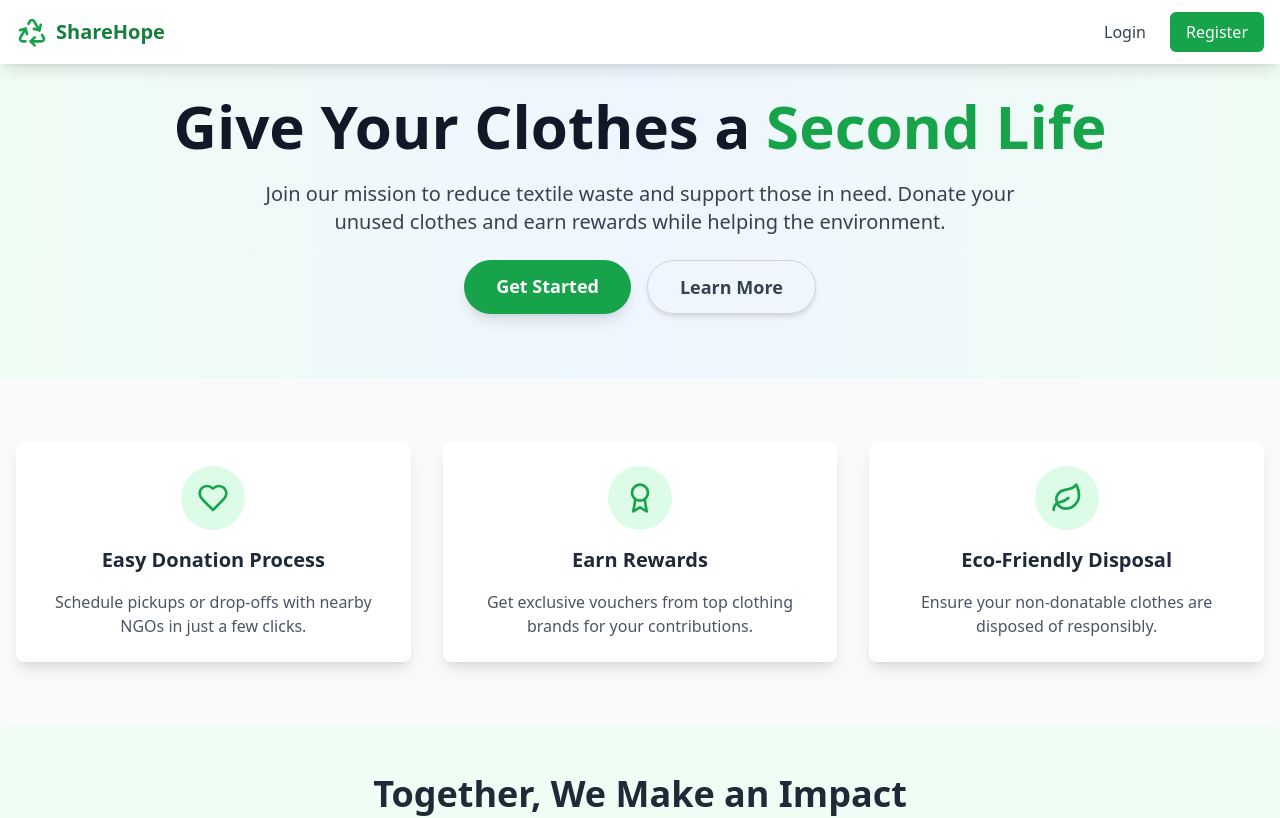
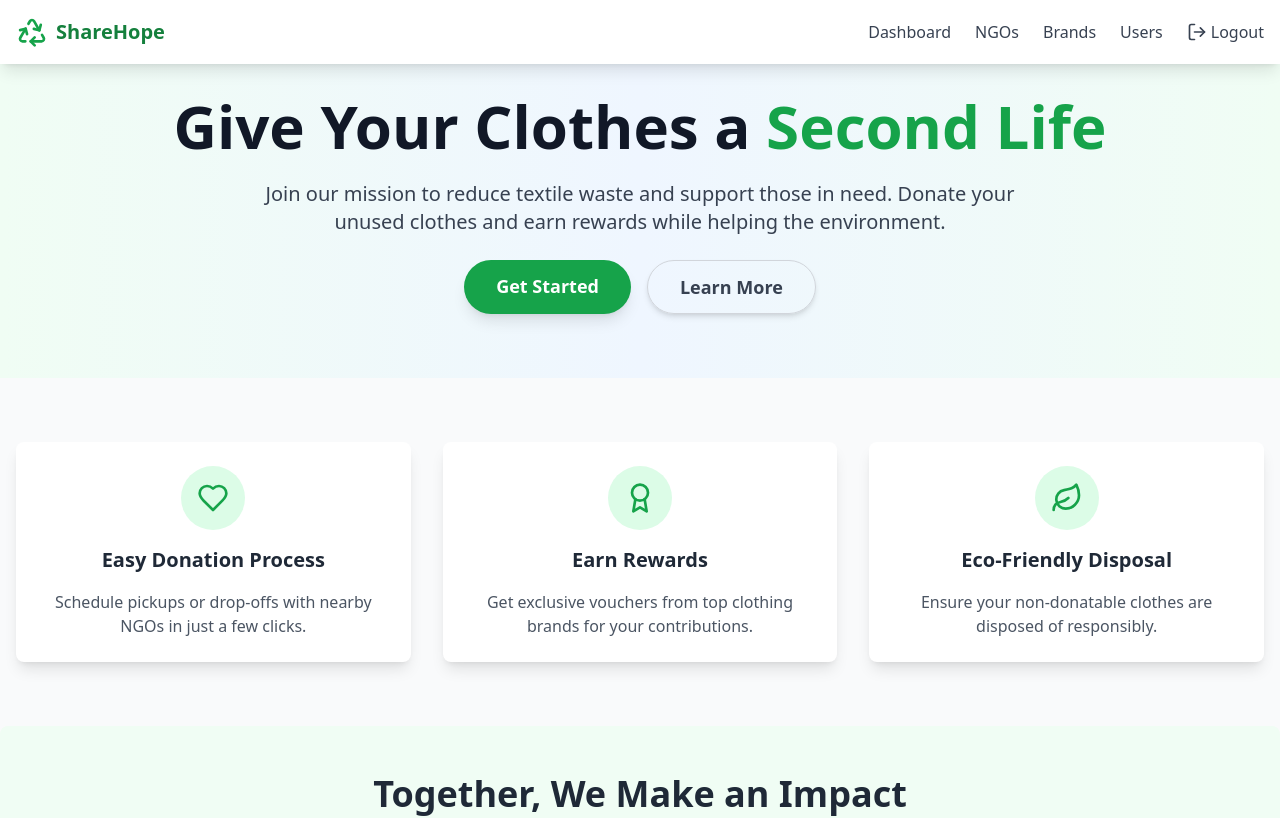
Before and after one commit to Abdulbasit110/sharehope, a React (Vite) app: page / in a window 1280 px wide. Shown: the top 818 px of the page. Built offline with nearby package versions, Linux system fonts and the light colour scheme.

Commit message:
test for admin

```diff
--- a/src/components/Navbar.tsx
+++ b/src/components/Navbar.tsx
@@ -4,10 +4,10 @@ import { Recycle, LogOut, Menu, X } from 'lucide-react';
 import { useState } from 'react';
 
 export default function Navbar() {
-  const { user,logout } = useAuthStore();
-// const user = {
-//   role :"admin"
-// }
+  const { logout } = useAuthStore();
+const user = {
+  role :"admin"
+}
   const [isMobileMenuOpen, setMobileMenuOpen] = useState(false);
 
   const toggleMobileMenu = () => setMobileMenuOpen(!isMobileMenuOpen);
```
